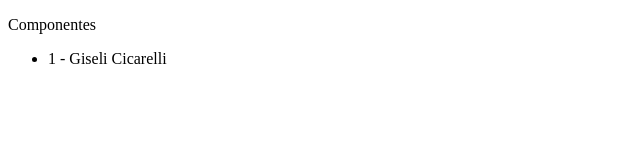
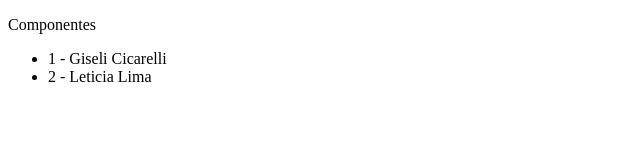
Before and after one commit to fits51/CSCW, a plain HTML site: page index.html in a window 1280 px wide. Shown: the whole page, without its empty margins (0-640 px from the left). Drawn offline with Linux system fonts and the light colour scheme.

Commit message:
Adicionado nome Letícia Lima

```diff
--- a/index.html
+++ b/index.html
@@ -10,6 +10,9 @@
   <li>
     1 - Giseli Cicarelli
   </li>
+  <li>
+    2 - Leticia Lima
+  </li>
 </ul>
 </body>
 </html>
```
